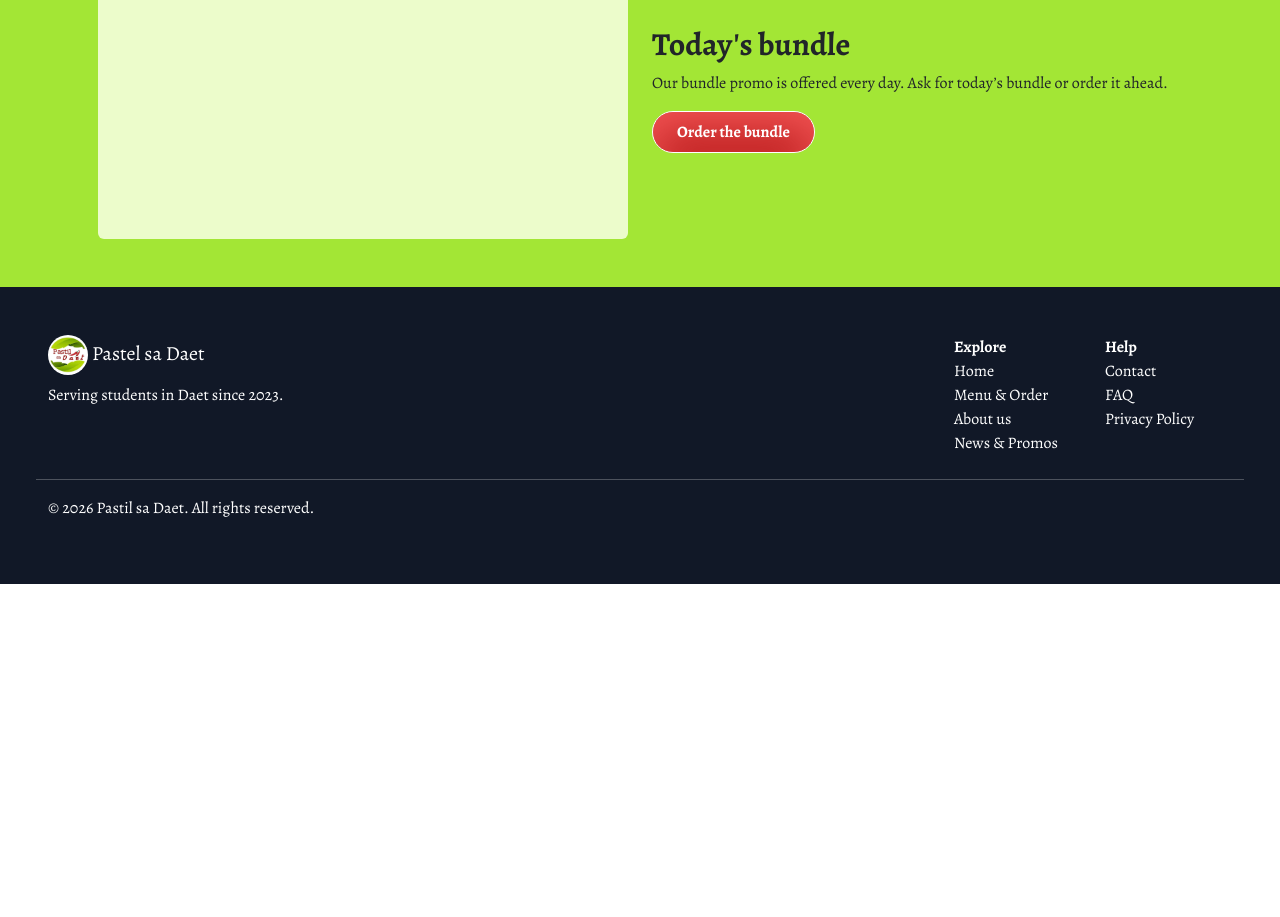
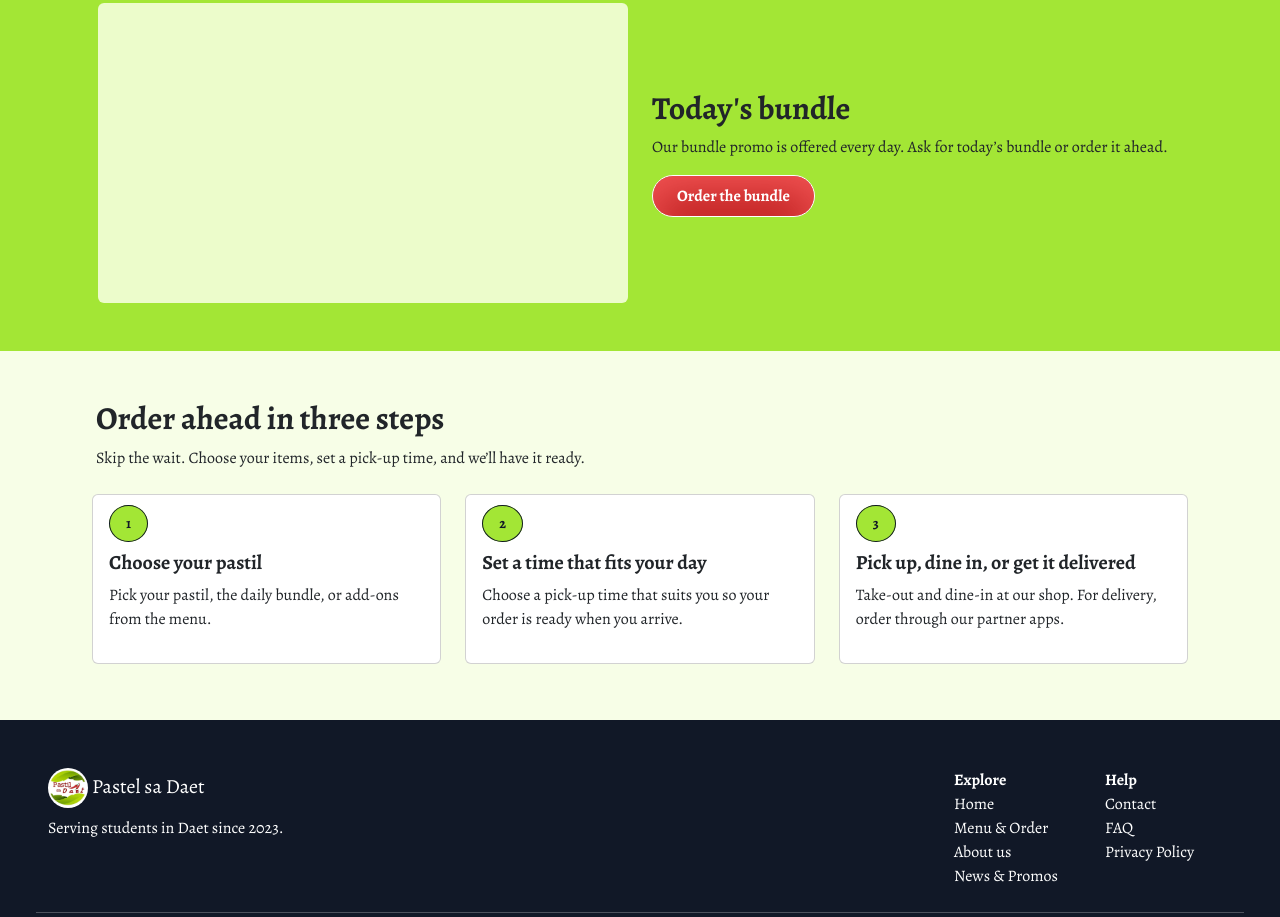
Before and after one commit to Nai-ix/Pastel-sa-Daet-Website, a website: page index.html in a window 1280 px wide. Shown: the part 1445-2362 px from the top of the page. Before the commit the page ends 2029 px from the top, so only its background shows below. Drawn offline with nearby package versions, Linux system fonts and the light colour scheme.

Commit message:
Do the Order ahead step section

```diff
--- a/css/style.css
+++ b/css/style.css
@@ -75,10 +75,15 @@ h1{
 }
 
 /* Hero Badge */
-.herobadge{
+badge{
   font-size: 14px;
   font-weight: bold;
 }
+
+badge.oasbadge{
+  border: 1.2px solid #111827;
+}
+
 
 a{
   text-decoration: none;
@@ -94,3 +99,7 @@ li{
 .text-grey{
   color:#4B5563;
 }
+
+.oastep{
+  background-color: #F7FEE7;
+}
--- a/index.html
+++ b/index.html
@@ -95,7 +95,7 @@
         <!--Home Hero page-->
         <section class="row bg-warning p-5">
             <div class="col-6 my-5">
-                <badge class=" herobadge bg-secondary text-dark rounded p-1 ">
+                <badge class=" bg-secondary text-dark rounded p-1 ">
                     <span class="fs-4">•</span>  Pastil sa Daet · since 2023
                 </badge>
 
@@ -135,7 +135,7 @@
         <hr>
 
         <!--Home Student favorates  page-->
-        <section class="sfheader row p-3 mx-5">
+        <section class="sfavorates row p-5 mx-5">
             <!--Student Header-->
             <div class="col-12 px-5">
                 <div class="sfheader d-flex justify-content-between align-items-center">
@@ -153,7 +153,7 @@
                             <img class="card-img-top rounded-5 p-3" src="image/photoplaceholder.png" alt="Realphoto" width="100%" height="200px"/>
                             <div class="card-body">
 
-                                <badge class=" herobadge bg-secondary text-dark rounded py-1 px-2">● Best seller</badge>
+                                <badge class="bg-secondary text-dark rounded py-1 px-2">● Best seller</badge>
                                 <h4 class="card-title fw-bold mt-2">Pastil</h4>
                                 <p class="card-text">Our signature dish and best seller.</p>
                             </div>
@@ -168,7 +168,7 @@
                             <img class="card-img-top rounded-5 p-3" src="image/photoplaceholder.png" alt="Realphoto" width="100%" height="200px"/>
                             <div class="card-body">
 
-                                <badge class=" herobadge bg-warning text-white rounded py-1 px-2 mb-2">■ Daily promo</badge>
+                                <badge class=" bg-warning text-white rounded py-1 px-2 mb-2">■ Daily promo</badge>
                                 <h4 class="card-title fw-bold mt-2">Daily bundle</h4>
                                 <p class="card-text">Our bundle promo, offered every day.</p>
                             </div>
@@ -204,6 +204,50 @@
                 <p>Our bundle promo is offered every day. Ask for today’s bundle or order it ahead.</p>
                 <a class="redbutton tbundle btn fw-bold px-4 py-2 rounded-5 text-decoration-none" href="#">Order the bundle</a>
             </div>
+        </section>
+
+        <!--Order ahead steps-->
+        <section class="oastep row p-5">
+            <div class="col-12 mx-5">
+                <h2 class="fw-bold ">Order ahead in three steps</h2>
+                <p>Skip the wait. Choose your items, set a pick-up time, and we’ll have it ready.</p>
+            </div>
+
+            <div class="col-12 ">
+
+                <div class="row p-2 mx-4">
+                    <div class="col-4 d-flex align-self-stretch">
+                        <div class="card">
+                            <div class="card-body">
+                                <badge class="oasbadge bg-secondary text-dark  rounded-circle py-2 px-3">1</badge>
+                                <h5 class="card-title fw-bold mt-3"> Choose your pastil</h5>
+                                <p>Pick your pastil, the daily bundle, or add-ons from the menu.</p>
+                            </div>
+                        </div>
+                    </div>
+
+                    <div class="col-4 d-flex align-self-stretch">
+                        <div class="card">
+                            <div class="card-body">
+                                <badge class="oasbadge bg-secondary text-dark  rounded-circle py-2 px-3">2</badge>
+                                <h5 class="card-title fw-bold mt-3"> Set a time that fits your day</h5>
+                                <p>Choose a pick-up time that suits you so your order is ready when you arrive.</p>
+                            </div>
+                        </div>
+                    </div>
+
+                    <div class="col-4 d-flex align-self-stretch">
+                        <div class="card">
+                            <div class="card-body">
+                                <badge class="oasbadge bg-secondary text-dark  rounded-circle py-2 px-3">3</badge>
+                                <h5 class="card-title fw-bold mt-3">Pick up, dine in, or get it delivered</h5>
+                                <p>Take-out and dine-in at our shop. For delivery, order through our partner apps.</p>
+                            </div>
+                        </div>
+                    </div>
+                </div>
+            </div>
+
         </section>
     </main>
 
```
